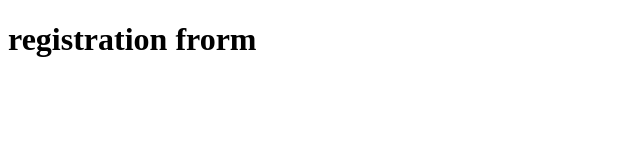
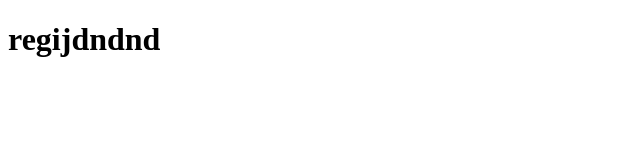
Before and after one commit to raj-kumar-1-1/sujal1, a plain HTML site: page index.html in a window 1280 px wide. Shown: the whole page, without its empty margins (0-640 px from the left). Drawn offline with Linux system fonts and the light colour scheme.

Commit message:
Update index.html

```diff
--- a/index.html
+++ b/index.html
@@ -6,6 +6,6 @@
     <title>Document</title>
 </head>
 <body>
-    <h1> registration frorm</h1>
+    <h1> regijdndnd</h1>
 </body>
 </html>
```
